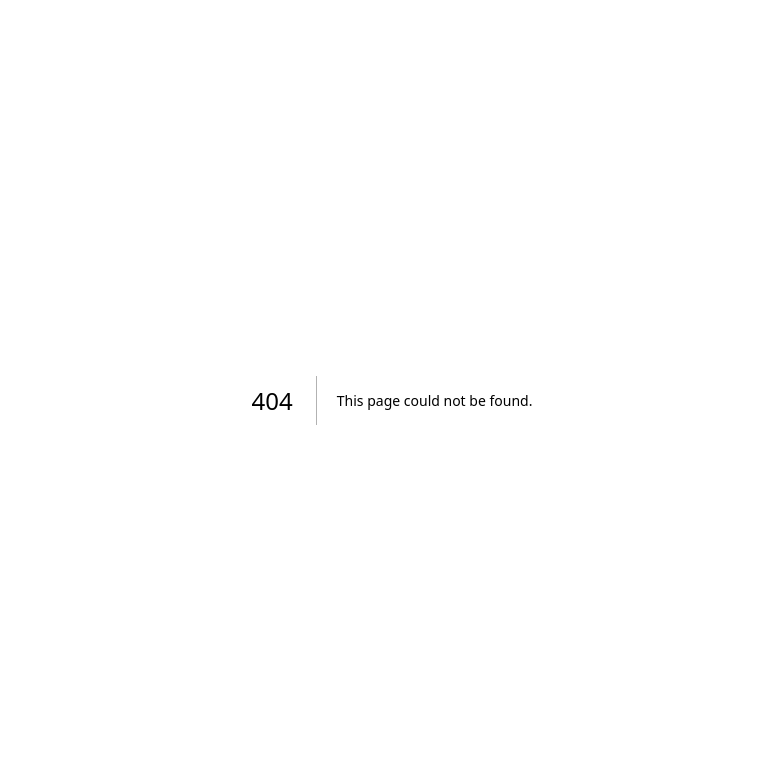
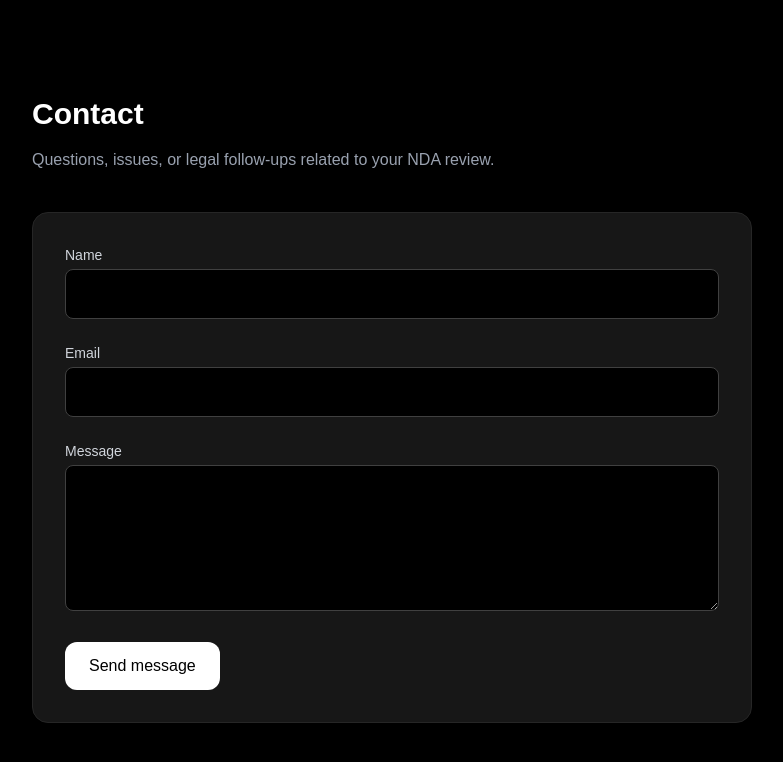
Before and after one commit to d3t0x-code/ClearNDA, a Next.js app: page /contact in a window 1280 px wide. Before the commit this address had no page. Shown: the top 762 px of the page, without its empty margins (248-1031 px from the left). Built offline with nearby package versions, Linux system fonts and the light colour scheme.

Commit message:
Add contact form page and API route

```diff
--- /dev/null
+++ b/app/api/contact/route.ts
@@ -0,0 +1,39 @@
+import { NextResponse } from 'next/server';
+
+export const runtime = 'nodejs';
+
+type ContactPayload = {
+  name: string;
+  email: string;
+  message: string;
+};
+
+export async function POST(req: Request) {
+  try {
+    const body = (await req.json()) as ContactPayload;
+
+    if (!body.name || !body.email || !body.message) {
+      return NextResponse.json(
+        { error: 'Missing required fields' },
+        { status: 400 }
+      );
+    }
+
+    // For now: simple email via console + provider hook later
+    // This keeps production safe and unblockable
+    console.log('📩 ClearNDA Contact Form Submission');
+    console.log('Name:', body.name);
+    console.log('Email:', body.email);
+    console.log('Message:', body.message);
+
+    // TODO (later): wire Resend / Postmark / SMTP here
+    // await sendEmail({ to: process.env.CONTACT_TO_EMAIL, ... })
+
+    return NextResponse.json({ success: true });
+  } catch (err) {
+    return NextResponse.json(
+      { error: 'Failed to submit contact form' },
+      { status: 500 }
+    );
+  }
+}
--- /dev/null
+++ b/app/contact/page.tsx
@@ -0,0 +1,101 @@
+'use client';
+
+import { useState } from 'react';
+
+export default function ContactPage() {
+  const [status, setStatus] = useState<'idle' | 'sending' | 'sent' | 'error'>(
+    'idle'
+  );
+
+  const handleSubmit = async (e: React.FormEvent<HTMLFormElement>) => {
+    e.preventDefault();
+    setStatus('sending');
+
+    const form = e.currentTarget;
+    const data = {
+      name: (form.elements.namedItem('name') as HTMLInputElement).value,
+      email: (form.elements.namedItem('email') as HTMLInputElement).value,
+      message: (form.elements.namedItem('message') as HTMLTextAreaElement).value
+    };
+
+    try {
+      const res = await fetch('/api/contact', {
+        method: 'POST',
+        headers: { 'Content-Type': 'application/json' },
+        body: JSON.stringify(data)
+      });
+
+      if (!res.ok) throw new Error();
+      setStatus('sent');
+      form.reset();
+    } catch {
+      setStatus('error');
+    }
+  };
+
+  return (
+    <main className="min-h-screen bg-black text-white">
+      <section className="max-w-3xl mx-auto px-6 py-24">
+        <h1 className="text-3xl font-semibold mb-4">Contact</h1>
+
+        <p className="text-gray-400 mb-10">
+          Questions, issues, or legal follow-ups related to your NDA review.
+        </p>
+
+        <form
+          onSubmit={handleSubmit}
+          className="space-y-6 bg-neutral-900 p-8 rounded-2xl border border-neutral-800"
+        >
+          <div>
+            <label className="block text-sm mb-1 text-gray-300">Name</label>
+            <input
+              name="name"
+              required
+              className="w-full rounded-lg bg-black border border-neutral-700 px-4 py-3 text-white focus:outline-none focus:border-gray-500"
+            />
+          </div>
+
+          <div>
+            <label className="block text-sm mb-1 text-gray-300">Email</label>
+            <input
+              name="email"
+              type="email"
+              required
+              className="w-full rounded-lg bg-black border border-neutral-700 px-4 py-3 text-white focus:outline-none focus:border-gray-500"
+            />
+          </div>
+
+          <div>
+            <label className="block text-sm mb-1 text-gray-300">Message</label>
+            <textarea
+              name="message"
+              required
+              rows={5}
+              className="w-full rounded-lg bg-black border border-neutral-700 px-4 py-3 text-white focus:outline-none focus:border-gray-500"
+            />
+          </div>
+
+          <button
+            type="submit"
+            disabled={status === 'sending'}
+            className="px-6 py-3 rounded-xl bg-white text-black font-medium hover:bg-gray-200 disabled:opacity-50"
+          >
+            {status === 'sending' ? 'Sending…' : 'Send message'}
+          </button>
+
+          {status === 'sent' && (
+            <p className="text-green-400 text-sm">
+              Message sent. We’ll get back to you.
+            </p>
+          )}
+
+          {status === 'error' && (
+            <p className="text-red-400 text-sm">
+              Something went wrong. Please try again.
+            </p>
+          )}
+        </form>
+      </section>
+    </main>
+  );
+}
```
Also changed, not shown: page.tsx (added).
